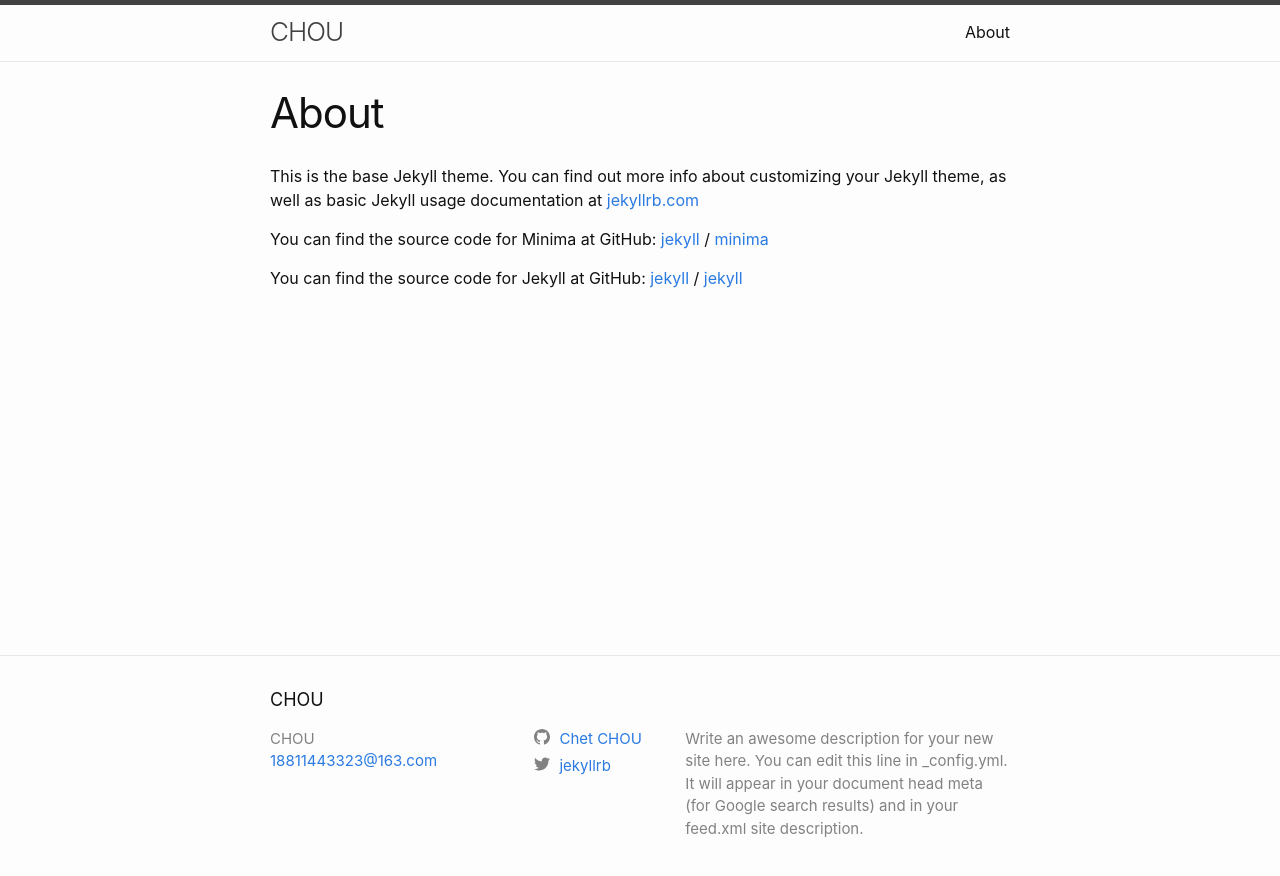
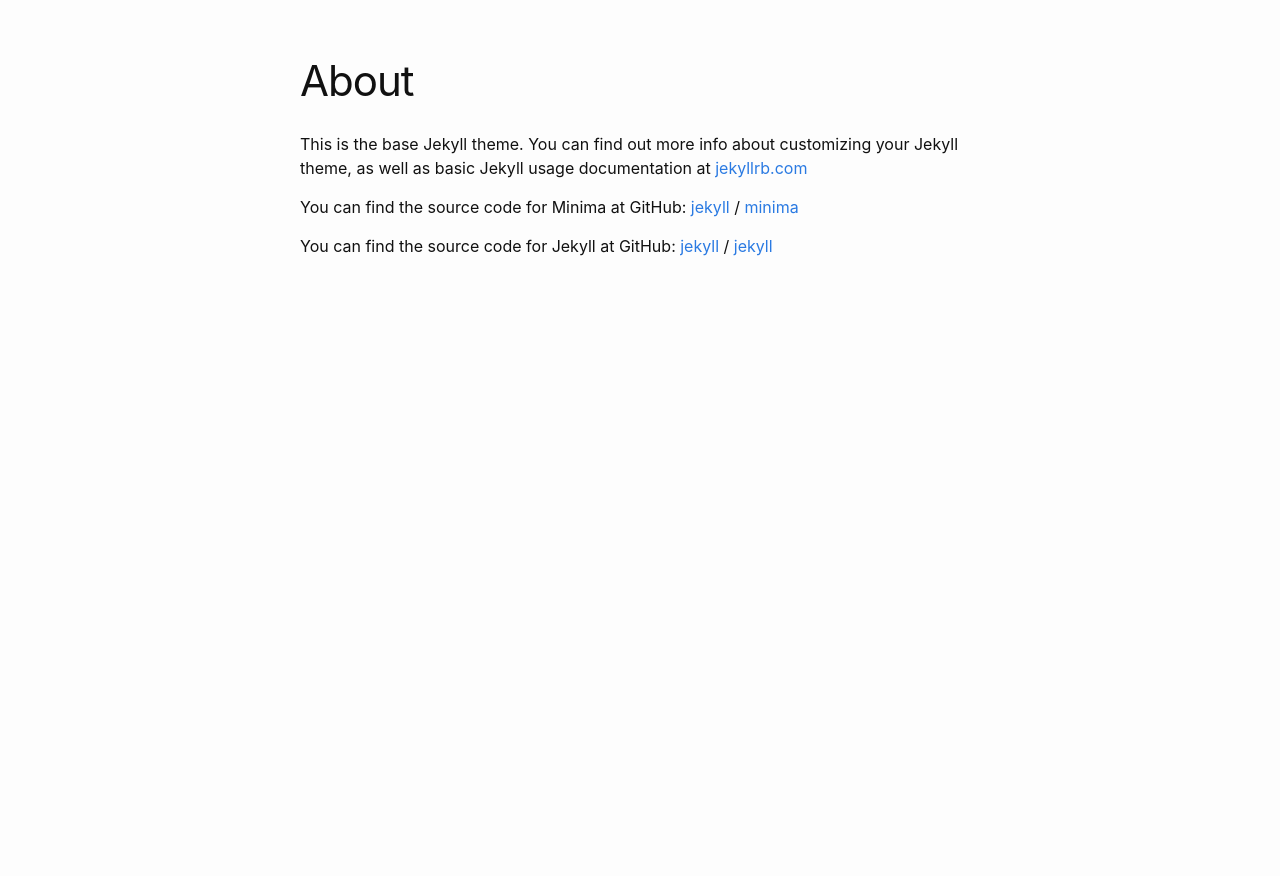
Before and after one commit to CHETCHOU/chetchou.github.io, a Jekyll site: the page built from about/index.html, in a window 1280 px wide. Shown: the top 876 px of the page. Built offline with Jekyll 4.4.1, drawn with Linux system fonts in a browser that asks for light colours.

Commit message:
2018-10-21 1555

```diff
--- a/_config.yml
+++ b/_config.yml
@@ -26,10 +26,11 @@ github_username:  Chet CHOU
 
 # Build settings
 paginate: 3
+gems: ['jekyll-paginate']
 
 highlighter: rouge
 markdown: kramdown
-gems: ['jekyll-paginate']
+
 
 exclude: ['README.md', 'LICENSE', "*.bak"]
 
--- a/_layouts/home.html
+++ b/_layouts/home.html
@@ -10,7 +10,7 @@ layout: default
   {{ content }}
 
   {%- if site.posts.size > 0 -%}
-    <h2 class="post-list-heading">{{ page.list_title | default: "Posts" }}</h2>
+    <h2 class="post-list-heading">{{ page.list_title | default: "New Posts" }}</h2>
     <ul class="post-list">
       {%- for post in site.posts -%}
       <li>
--- a/about/index.html
+++ b/about/index.html
@@ -1,26 +1,10 @@
-<!DOCTYPE html>
-<html lang="en"><head>
-  <meta charset="utf-8">
-  <meta http-equiv="X-UA-Compatible" content="IE=edge">
-  <meta name="viewport" content="width=device-width, initial-scale=1"><!-- Begin Jekyll SEO tag v2.5.0 -->
-<title>About | Your awesome title</title>
-<meta name="generator" content="Jekyll v3.7.4" />
-<meta property="og:title" content="About" />
-<meta property="og:locale" content="en_US" />
-<meta name="description" content="Write an awesome description for your new site here. You can edit this line in _config.yml. It will appear in your document head meta (for Google search results) and in your feed.xml site description." />
-<meta property="og:description" content="Write an awesome description for your new site here. You can edit this line in _config.yml. It will appear in your document head meta (for Google search results) and in your feed.xml site description." />
-<link rel="canonical" href="http://localhost:4000/about/" />
-<meta property="og:url" content="http://localhost:4000/about/" />
-<meta property="og:site_name" content="Your awesome title" />
-<script type="application/ld+json">
-{"name":"Your awesome title","description":"Write an awesome description for your new site here. You can edit this line in _config.yml. It will appear in your document head meta (for Google search results) and in your feed.xml site description.","@type":"WebSite","url":"http://localhost:4000/about/","headline":"About","@context":"http://schema.org"}</script>
-<!-- End Jekyll SEO tag -->
-<link rel="stylesheet" href="/assets/main.css"><link type="application/atom+xml" rel="alternate" href="http://localhost:4000/feed.xml" title="Your awesome title" /></head>
-<body>
+---
+layout: default1
+---
+
 <main class="page-content" aria-label="Content">
   <div class="wrapper">
       <article class="post">
-
         <header class="post-header">
           <h1 class="post-title">About</h1>
         </header>
@@ -35,14 +19,8 @@
           <p>You can find the source code for Jekyll at GitHub:
           <a href="https://github.com/jekyll">jekyll</a> /
           <a href="https://github.com/jekyll/jekyll">jekyll</a></p>
-
-
         </div>
 
       </article>
-
   </div>
 </main>
-</body>
-
-</html>
```
Also changed, not shown: home/index.html (+56 -52 lines), 3 other files. Lines whose indentation alone changed are shown as unchanged.
